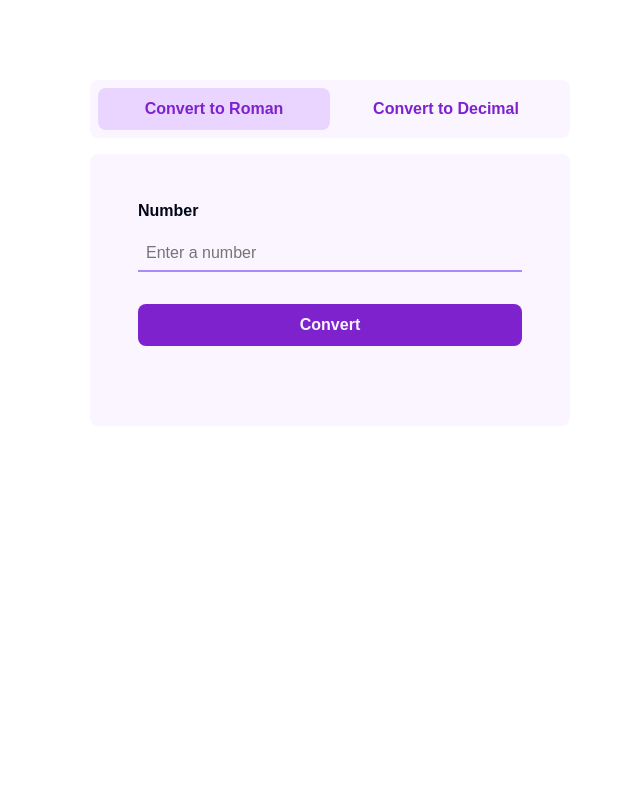
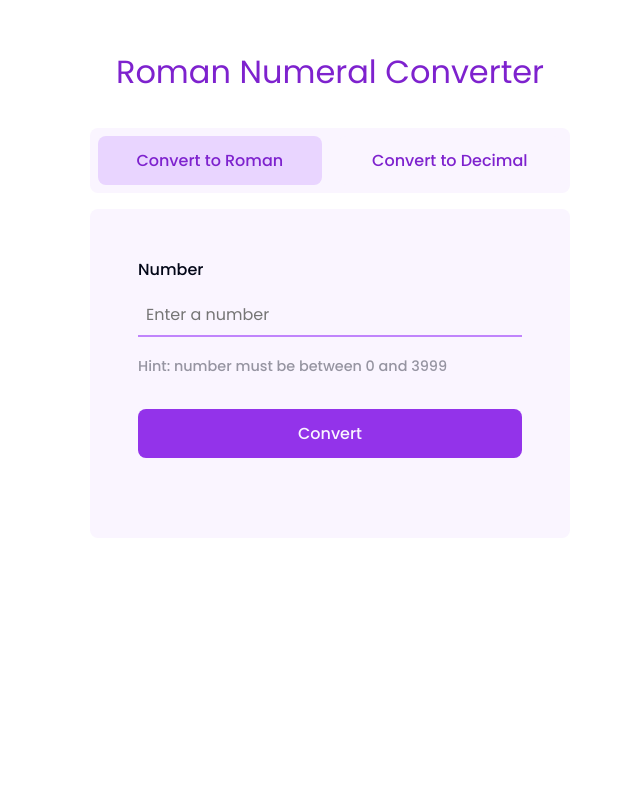
Before and after one commit to bremmdev/roman-numeral-converter, a Flask app: page / in a window 1280 px wide. Shown: the whole page, without its empty margins (310-950 px from the left). Run offline with Flask 3, Linux system fonts and the light colour scheme.

Commit message:
enhance styling, include decimal template on page load

```diff
--- a/main.py
+++ b/main.py
@@ -26,7 +26,7 @@ def convert_decimal():
     decimal = request.form['decimal']
     valid = validate.validate_decimal(decimal)
     if not valid:
-        return render_template('decimal.html', decimal=decimal, error='No valid number between 1 and 3999 entered')
+        return render_template('decimal.html', decimal=decimal, error='Invalid number')
     result = convert_number.convert_decimal(int(decimal))
     return render_template('decimal.html', decimal=decimal, result=result)
 
--- a/static/css/main.css
+++ b/static/css/main.css
@@ -1,5 +1,13 @@
-@import url("https://fonts.googleapis.com/css2?family=Poppins:wght@400;500;600;700&display=swap");
+@import url("https://fonts.googleapis.com/css2?family=Poppins:wght@400;500;700&display=swap");
 
+:root {
+  --purple-50: #faf5ff;
+  --purple-200: #e9d5ff;
+  --purple-400: #c084fc;
+  --purple-600: #9333ea;
+  --purple-700: #7e22ce;
+  --slate-950: #020617;
+}
 
 * {
   box-sizing: border-box;
@@ -8,18 +16,43 @@
 }
 
 body {
-  font-family: Popins, sans-serif;
+  font-family: Poppins, sans-serif;
+  font-size: 0.8rem;
+
+  @media (min-width: 640px) {
+    font-size: 0.9rem;
+  }
+
+  @media (min-width: 960px) {
+    font-size: 1rem;
+  }
+}
+
+h1 {
+  font-size: 1.5rem;
+  max-width: 80%;
+  margin: 0 auto;
+  font-weight: 400;
+  margin-bottom: 1rem;
+  color: var(--purple-700);
+  text-align: center;
+  margin-bottom: 2rem;
+
+  @media (min-width: 640px) {
+    font-size: 2rem;
+  }
 }
 
 .main {
   height: 100vh;
   display: flex;
   justify-items: center;
+  flex-direction: column;
   width: 90%;
   max-width: 1024px;
-  padding:5rem 0;
+  padding: 3rem 0;
   margin: 0 auto;
-  color: #020617;
+  color: var(--slate-950);
 
   @media (min-width: 640px) {
     width: 80%;
@@ -34,8 +67,9 @@ body {
 
 .tabs {
   display: flex;
-  background: #faf5ff;
-  color: #7e22ce;
+  background: var(--purple-50);
+  gap: 1em;
+  color: var(--purple-700);
   border-radius: 0.5rem;
   margin-bottom: 1rem;
   padding: 0.5rem;
@@ -48,48 +82,72 @@ body {
   cursor: pointer;
   border-radius: 0.5rem;
   outline: none;
-  background: #faf5ff;
-  color: #7e22ce;
+  background: var(--purple-50);
+  color: var(--purple-700);
   border: 0;
   font-size: inherit;
   font-family: inherit;
-  font-weight: 700;
+  font-weight: 500;
+}
+
+.tab:focus-visible {
+  outline: 2px solid var(--purple-700);
 }
 
 .tab.active {
   border-radius: 0.5rem;
-  background: #e9d5ff;
+  background: var(--purple-200);
   padding: 0.25rem 0;
 }
 
 .tab-content {
   padding: 0.5rem;
   border-radius: 0.5rem;
-  background: #faf5ff;
+  background: var(--purple-50);
   border: 0;
   font-size: inherit;
   font-family: inherit;
-  font-weight: 700;
-  padding:3rem;
+  font-weight: 500;
+  padding: 2rem;
+
+  @media (min-width: 640px) {
+    padding: 3rem;
+  }
 }
 
 .tab-content form {
   display: flex;
   flex-direction: column;
-  gap:1em;
+  gap: 2em;
+}
+
+.tab-content form .form-control {
+  display: flex;
+  flex-direction: column;
+  gap: 0.75em;
 }
 
 .tab-content .submitBtn {
   font-size: inherit;
   font-family: inherit;
-  background: #7e22ce;
-  color: #faf5ff;
+  background: var(--purple-700);
+  color: var(--purple-50);
   border: 0;
   border-radius: 0.5rem;
   padding: 0.75rem 2em;
-  font-weight: 700;
+  font-weight: 500;
   cursor: pointer;
-  margin-top:1em;
+  background: var(--purple-600);
+  transition: background-color 0.3s ease-in-out;
+}
+
+.tab-content .submitBtn:hover {
+  background: var(--purple-700);
+  transition: background-color 0.3s ease-in-out;
+}
+
+.tab-content .submitBtn:focus {
+  outline: 2px solid var(-slate-950);
 }
 
 .tab-content input {
@@ -98,13 +156,19 @@ body {
   font-size: inherit;
   font-family: inherit;
   background: inherit;
-  border-bottom: 2px solid #a78bfa;
-
+  border-bottom: 2px solid var(--purple-400);
 }
 
 .tab-content input:focus {
   outline: none;
-  border-bottom: 2px solid #7e22ce;
+  transition: all 0.3s ease-in-out;
+  border-bottom: 2px solid var(--purple-700);
+}
+
+.input-hint {
+  opacity: 0.4;
+  margin-top: 0.5em;
+  font-size: 0.9em;
 }
 
 .result {
--- a/templates/decimal.html
+++ b/templates/decimal.html
@@ -1,24 +1,19 @@
 <div role="tablist" class="tabs">
-  <button
-    role="tab"
-    aria-selected="true"
-    class="tab active"
-    hx-get="/decimal"
-  >
+  <button role="tab" aria-selected="true" class="tab active" hx-get="/decimal">
     Convert to Roman
   </button>
-  <button
-    role="tab"
-    aria-selected="false"
-    class="tab"
-    hx-get="/roman"
-  >
+  <button role="tab" aria-selected="false" class="tab" hx-get="/roman">
     Convert to Decimal
   </button>
 </div>
 
 <div role="tabpanel" aria-hidden="false" class="tab-content">
-  <form hx-post="/convert-decimal" hx-target="#tabs" class="flex gap-2 flex-col">
+  <form
+    hx-post="/convert-decimal"
+    hx-target="#tabs"
+    class="flex gap-2 flex-col"
+  >
+    <div class="form-control">
       <label for="decimal-number">Number</label>
       <input
         type="number"
@@ -27,9 +22,15 @@
         placeholder="Enter a number"
         required
         value="{{ decimal }}"
+        aria-describedby="hint"
       />
+      <p id="hint" class="input-hint">Hint: number must be between 0 and 3999</p>
+    </div>
     <button type="submit" class="submitBtn">Convert</button>
   </form>
-  <div id="result" class="result">{{ decimal + " to roman is " + result if result else "" }}</result>
+  <div class="result">
+    {{ decimal + " to roman is " + result if result else "" }}
+  </div>
   <div class="error">{{ error }}</div>
 </div>
+</div>
--- a/templates/index.html
+++ b/templates/index.html
@@ -9,14 +9,15 @@
   </head>
   <body>
     <main class="main">
+      <h1>Roman Numeral Converter</h1>
       <div
         id="tabs"
-        hx-get="/decimal"
-        hx-trigger="load"
         hx-target="#tabs"
         hx-swap="innerHTML"
         class="tab-container"
-      ></div>
+      >
+        {% include 'decimal.html' %}
+      </div>
     </main>
   </body>
 </html>
```
Also changed, not shown: templates/roman.html (+9 -13 lines). Lines whose indentation alone changed are shown as unchanged.
